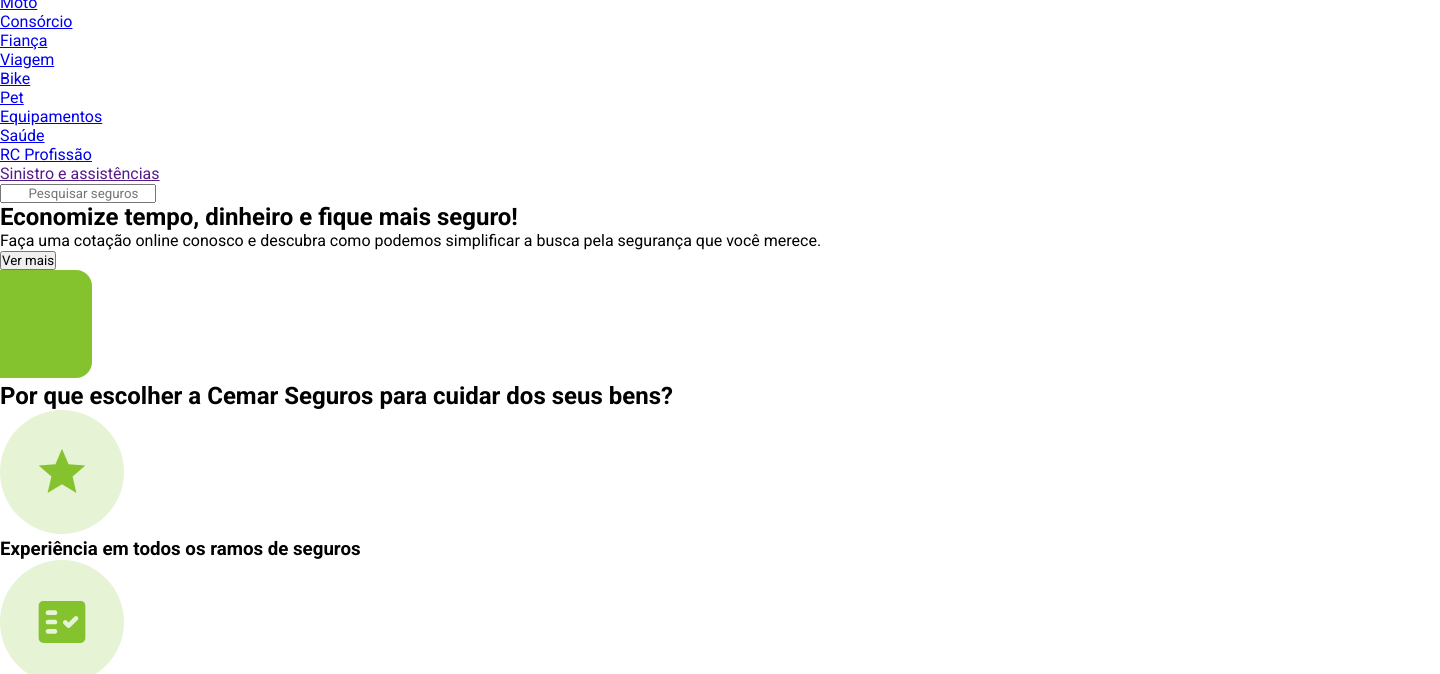
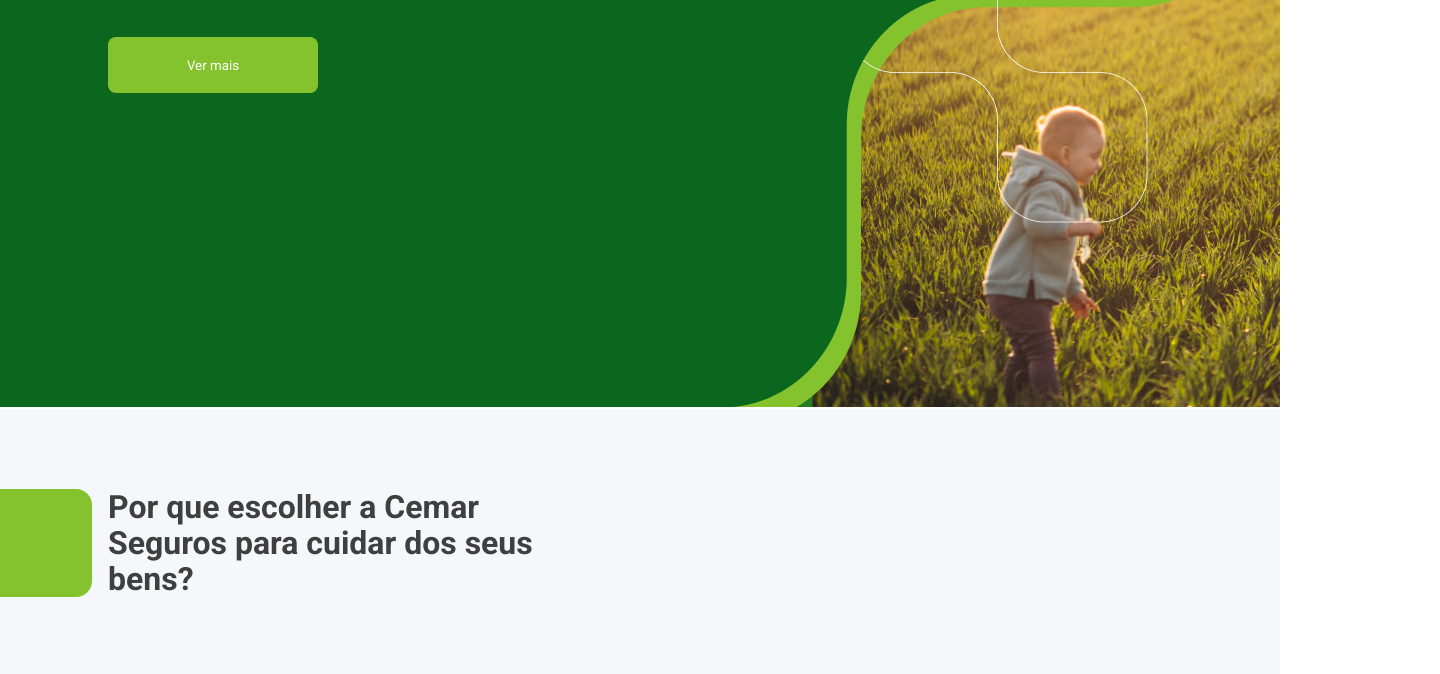
Before and after one commit to vmarin/site-cemar, a plain HTML site: page index.html in a window 1280 px wide. Shown: the part 438-1112 px from the top of the page, 1440 px wide, since content can reach past the window. Drawn offline with Linux system fonts and the light colour scheme.

Commit message:
Arquivos corrigidos

```diff
--- a/index.html
+++ b/index.html
@@ -8,7 +8,7 @@
 <link rel="preconnect" href="https://fonts.gstatic.com" crossorigin>
 <link href="https://fonts.googleapis.com/css2?family=Roboto:ital,wght@0,300;0,400;0,700;1,300;1,400;1,700&family=Space+Mono&display=swap" rel="stylesheet">
     <link rel="stylesheet" href="/styles/reset.css"/>
-    <link rel="stylesheet" href="/styles/global.css"/>
+    <link rel="stylesheet" href="/styles/style.css"/>
 
     <!-- Swiper CSS-->>
     <link rel="stylesheet" href="./styles/swiper-bundle.min.css"/>
```
Also changed, not shown: styles/style.css (renamed from styles/styles.css).
